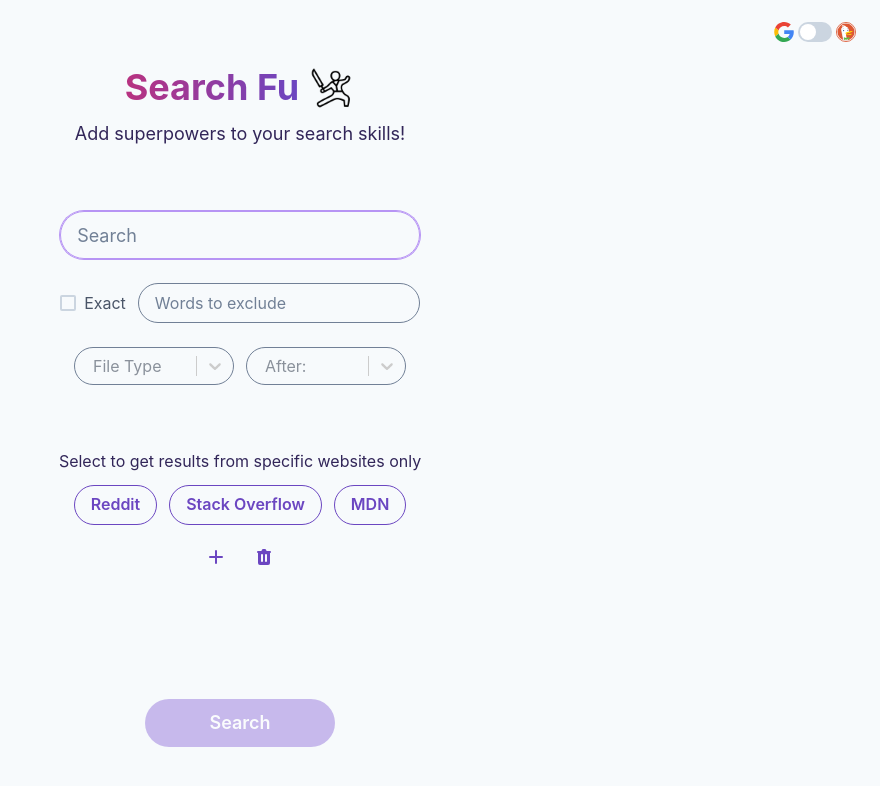
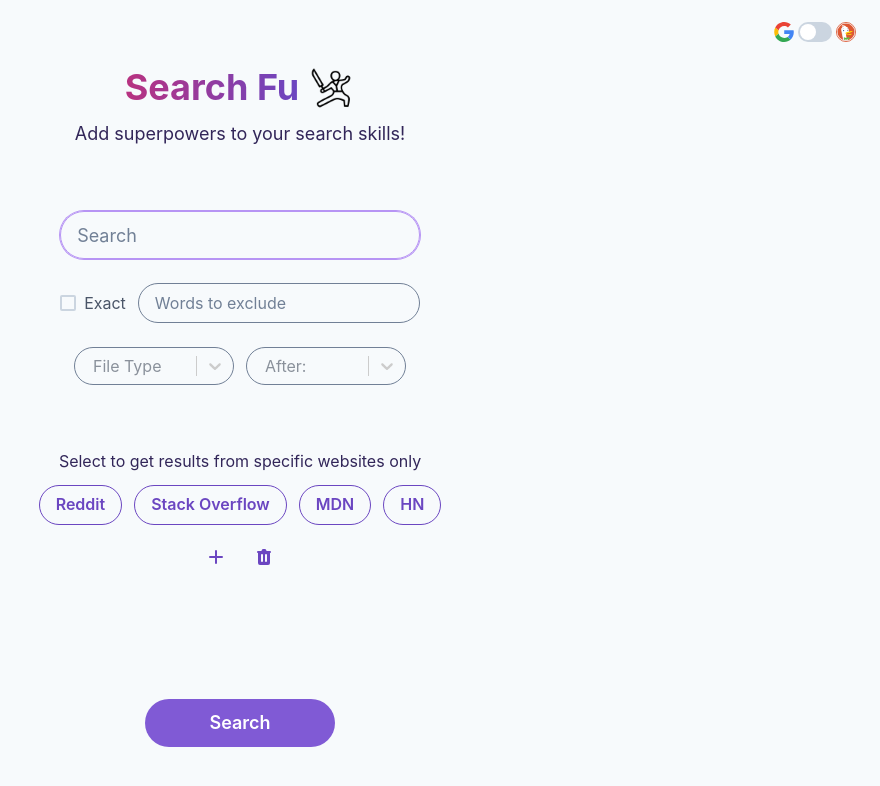
Before and after one commit to syedmehdiabbas/search-tool, a React (Vite) app: page / in a window 1280 px wide. Shown: the top 786 px of the page, without its empty margins (400-1280 px from the left). Built offline with nearby package versions, Linux system fonts and the light colour scheme.

Commit message:
Update index.jsx and websites.js

```diff
--- a/src/Home/components/SearchButton/index.jsx
+++ b/src/Home/components/SearchButton/index.jsx
@@ -9,7 +9,6 @@ function SearchButton({ isDisabled }) {
       px={16}
       type="submit"
       rounded="full"
-      isDisabled={isDisabled}
     >
       Search
     </Button>
--- a/src/data/websites.js
+++ b/src/data/websites.js
@@ -9,7 +9,12 @@ const data = {
     name: "MDN",
     address: "https://developer.mozilla.org",
     selected: false,
-  }
+  },
+  hn: {
+    name: "HN",
+    address: "https://news.ycombinator.com",
+    selected: false,
+  },
 };
 
 export default data;
```
